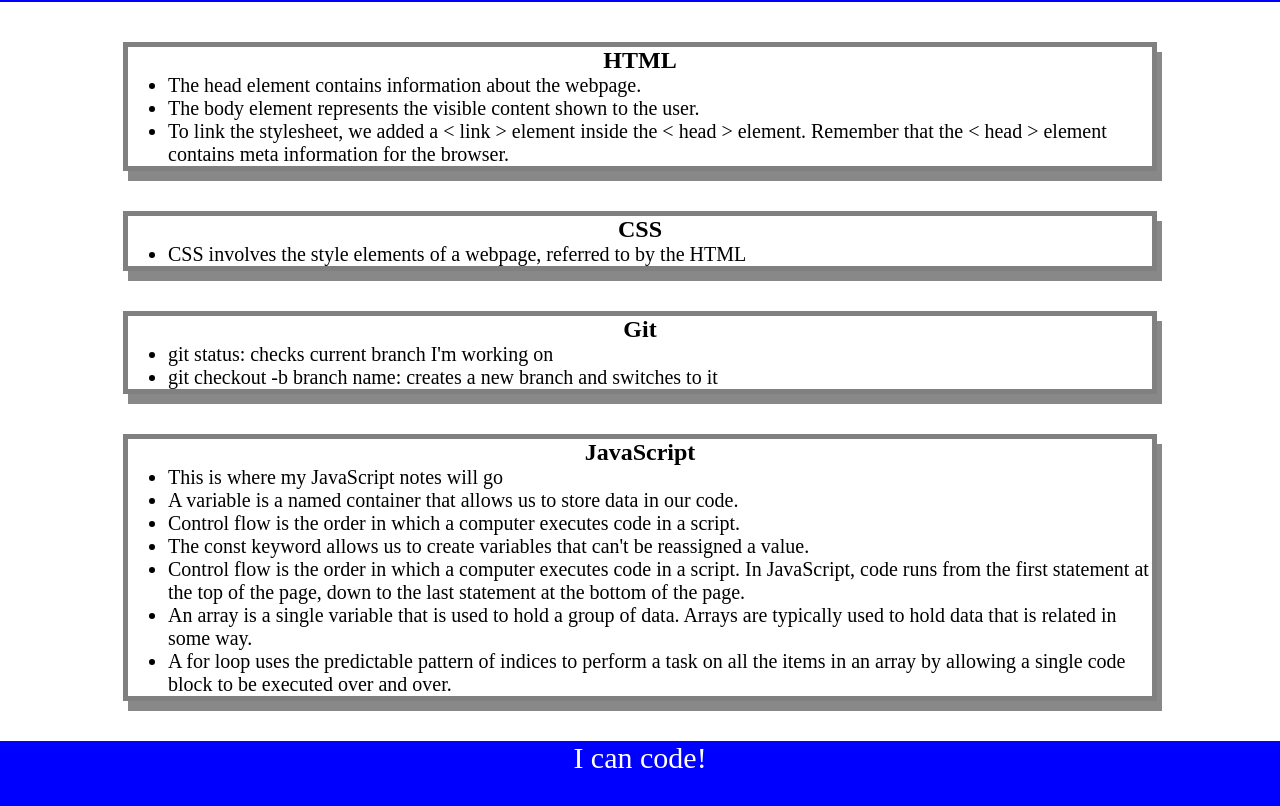
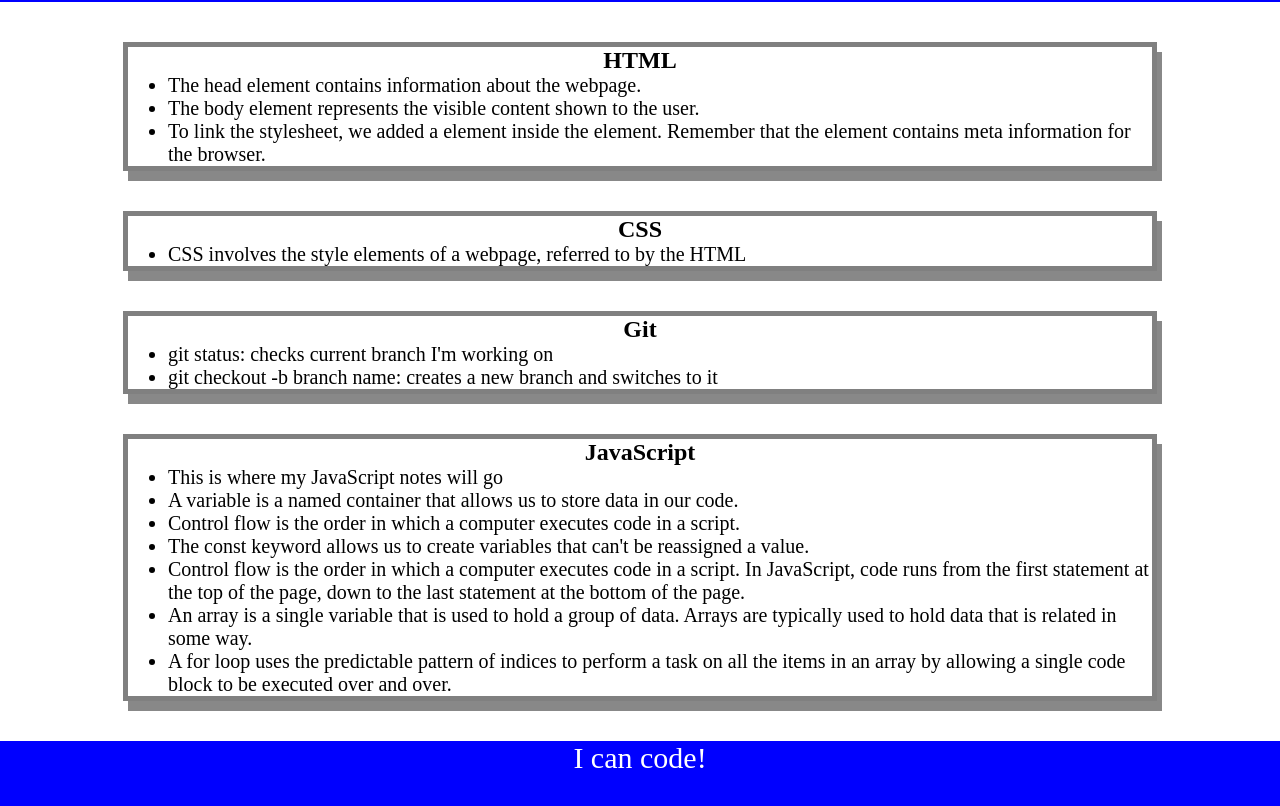
Before and after one commit to trevorapena/prework-study-guide, a plain HTML site: page prework-study-guide/index.html in a window 1280 px wide. Shown: the part 118-924 px from the top of the page. Drawn offline with Linux system fonts and the light colour scheme.

Commit message:
The thing is thinged

```diff
--- a/prework-study-guide/index.html
+++ b/prework-study-guide/index.html
@@ -4,7 +4,7 @@
     <meta charset="UTF-8" />
     <meta http-equiv="X-UA-Compatible" content="IE=edge" />
     <meta name="viewport" content="width=device-width, initial-scale=1.0" />
-    <link rel="stylesheet" href="./assets/style.css">
+    <link rel="stylesheet" href="./assets/style.css" />
     <title>Prework Study Guide</title>
   </head>
   <body>
@@ -19,7 +19,7 @@
         <ul>
           <li>The head element contains information about the webpage.</li>
           <li>The body element represents the visible content shown to the user.</li>
-          <li>To link the stylesheet, we added a < link > element inside the < head > element. Remember that the < head > element contains meta information for the browser.</li>
+          <li>To link the stylesheet, we added a <link> element inside the <head> element. Remember that the <head> element contains meta information for the browser.</li>
         </ul>
       </section>
 
```
